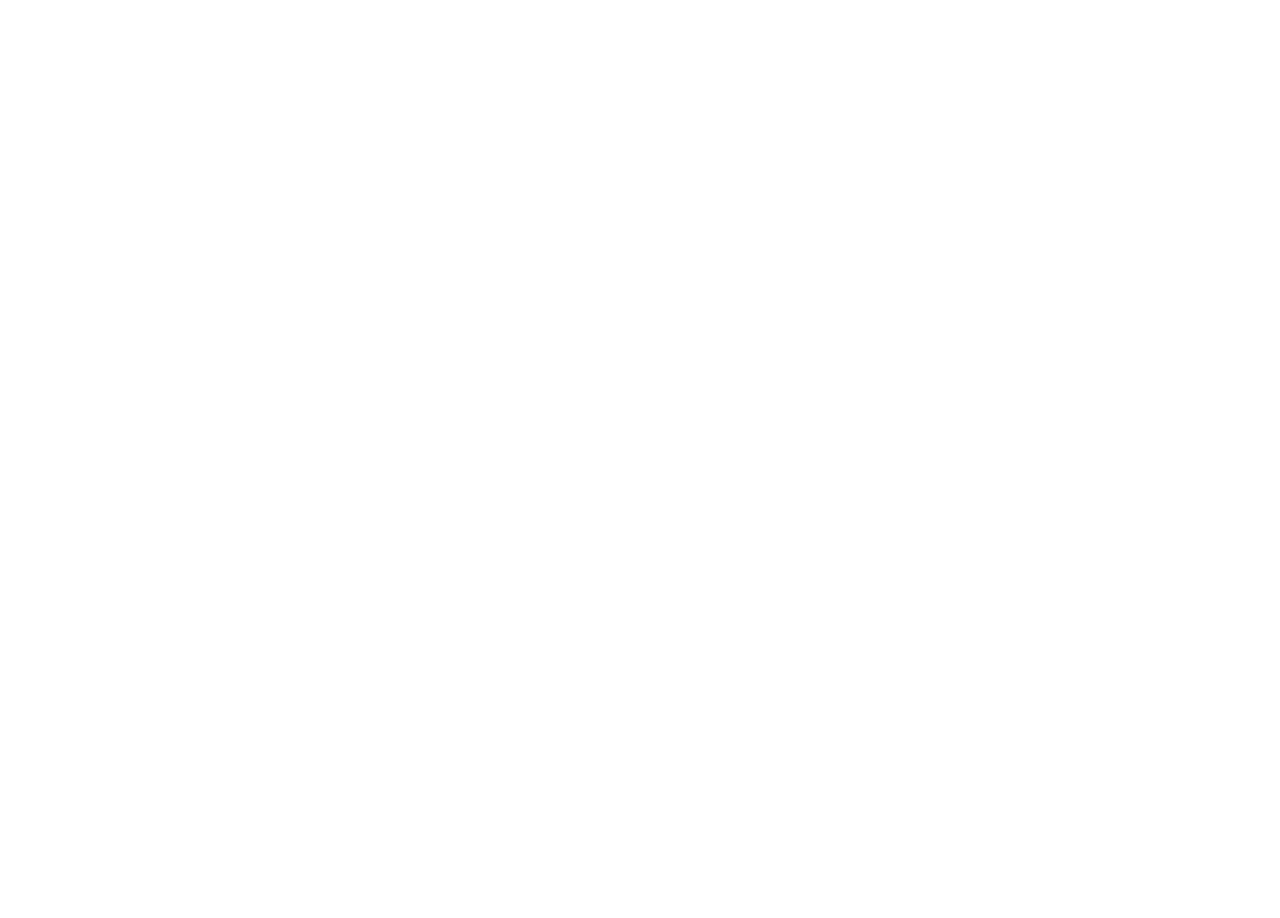
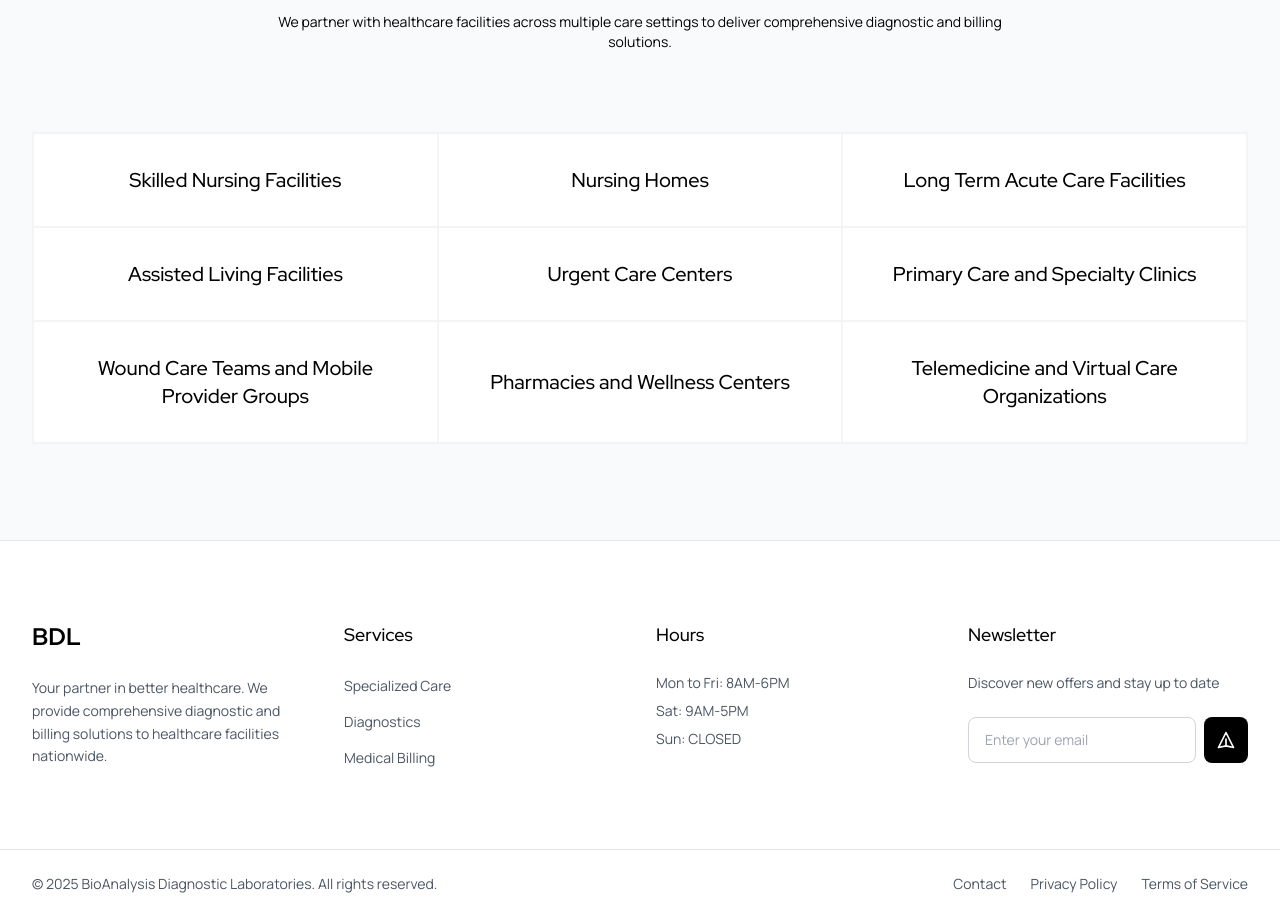
Before and after one commit to Abiddy/medical-lab, a Next.js app: page / in a window 1280 px wide. Shown: the part 3100-4018 px from the top of the page. Before the commit the page ends 2944 px from the top, so only its background shows below. Built offline with nearby package versions, Linux system fonts and the light colour scheme.

Commit message:
more commits

```diff
--- a/app/globals.css
+++ b/app/globals.css
@@ -95,6 +95,32 @@
   opacity: 0;
 }
 
+@keyframes fadeInOut {
+  0%, 100% {
+    opacity: 0.3;
+  }
+  50% {
+    opacity: 1;
+  }
+}
+
+.animate-fade-in-out {
+  animation: fadeInOut 2s ease-in-out infinite;
+}
+
+@keyframes fadeInOut {
+  0%, 100% {
+    opacity: 0.3;
+  }
+  50% {
+    opacity: 1;
+  }
+}
+
+.animate-fade-in-out {
+  animation: fadeInOut 2s ease-in-out infinite;
+}
+
 /* Red Hat Display Font Classes */
 .red-hat-display-light {
   font-family: "Red Hat Display", sans-serif;
--- a/app/layout.tsx
+++ b/app/layout.tsx
@@ -2,6 +2,7 @@
 import { Red_Hat_Display, Manrope } from 'next/font/google'
 import './globals.css'
 import LenisProvider from '@/components/LenisProvider'
+import FontLoader from '@/components/FontLoader'
 
 const redHatDisplay = Red_Hat_Display({
   weight: ['300', '400', '500', '600', '700', '800', '900'],
@@ -33,9 +34,11 @@
 @import url('https://fonts.googleapis.com/css2?family=Manrope:wght@200..800&family=Red+Hat+Display:ital,wght@0,300..900;1,300..900&display=swap');
 </style>
       <body>
-        <LenisProvider>
-          {children}
-        </LenisProvider>
+        <FontLoader>
+          <LenisProvider>
+            {children}
+          </LenisProvider>
+        </FontLoader>
       </body>
     </html>
   )
--- a/app/page.tsx
+++ b/app/page.tsx
@@ -2,6 +2,8 @@
 import Hero from '@/components/Hero'
 import Performance from '@/components/Performance'
 import Services from '@/components/Services'
+import WhoWeSupport from '@/components/WhoWeSupport'
+import Footer from '@/components/Footer'
 
 export default function Home() {
   return (
@@ -10,6 +12,8 @@
       <Hero />
       <Performance />
       <Services />
+      <WhoWeSupport />
+      <Footer />
     </main>
   )
 }
--- /dev/null
+++ b/components/FontLoader.tsx
@@ -0,0 +1,36 @@
+'use client'
+
+import { useEffect, useState } from 'react'
+
+export default function FontLoader({ children }: { children: React.ReactNode }) {
+  const [fontsLoaded, setFontsLoaded] = useState(false)
+
+  useEffect(() => {
+    // Check if fonts are ready
+    if (document.fonts && document.fonts.ready) {
+      document.fonts.ready.then(() => {
+        setFontsLoaded(true)
+      })
+    } else {
+      // Fallback: wait a bit and show content
+      setTimeout(() => {
+        setFontsLoaded(true)
+      }, 1000)
+    }
+  }, [])
+
+  if (!fontsLoaded) {
+    return (
+      <div className="fixed inset-0 bg-white flex items-center justify-center z-50">
+        <h1
+          className="animate-fade-in-out text-6xl md:text-8xl font-light text-black tracking-tight"
+          style={{ fontFamily: 'Red Hat Display, sans-serif' }}
+        >
+          BDL
+        </h1>
+      </div>
+    )
+  }
+
+  return <>{children}</>
+}
--- /dev/null
+++ b/components/Footer.tsx
@@ -0,0 +1,129 @@
+'use client'
+
+import { useState } from 'react'
+
+export default function Footer() {
+  const [email, setEmail] = useState('')
+
+  const handleSubmit = (e: React.FormEvent) => {
+    e.preventDefault()
+    // Handle newsletter signup
+    console.log('Newsletter signup:', email)
+    setEmail('')
+  }
+
+  return (
+    <footer className="bg-white border-t border-gray-200">
+      {/* Main Footer Content */}
+      <div className="max-w-7xl mx-auto px-6 lg:px-8 py-16 md:py-20">
+        <div className="grid grid-cols-1 md:grid-cols-2 lg:grid-cols-4 gap-12 lg:gap-8">
+
+          {/* Company Info */}
+          <div className="space-y-6">
+            <h3 className="red-hat-display-bold text-2xl text-black">BDL</h3>
+            <p className="manrope-regular text-sm text-gray-600 leading-relaxed">
+              Your partner in better healthcare. We provide comprehensive diagnostic and billing solutions to healthcare facilities nationwide.
+            </p>
+          </div>
+
+          {/* Services */}
+          <div className="space-y-6">
+            <h4 className="red-hat-display-medium text-lg text-black">Services</h4>
+            <ul className="space-y-3">
+              <li>
+                <a href="#" className="manrope-regular text-sm text-gray-600 hover:text-black transition-colors">
+                  Specialized Care
+                </a>
+              </li>
+              <li>
+                <a href="#" className="manrope-regular text-sm text-gray-600 hover:text-black transition-colors">
+                  Diagnostics
+                </a>
+              </li>
+              <li>
+                <a href="#" className="manrope-regular text-sm text-gray-600 hover:text-black transition-colors">
+                  Medical Billing
+                </a>
+              </li>
+            </ul>
+          </div>
+
+          {/* Hours */}
+          <div className="space-y-6">
+            <h4 className="red-hat-display-medium text-lg text-black">Hours</h4>
+            <div className="space-y-2">
+              <p className="manrope-regular text-sm text-gray-600">
+                Mon to Fri: 8AM-6PM
+              </p>
+              <p className="manrope-regular text-sm text-gray-600">
+                Sat: 9AM-5PM
+              </p>
+              <p className="manrope-regular text-sm text-gray-600">
+                Sun: CLOSED
+              </p>
+            </div>
+          </div>
+
+          {/* Newsletter */}
+          <div className="space-y-6">
+            <h4 className="red-hat-display-medium text-lg text-black">Newsletter</h4>
+            <p className="manrope-regular text-sm text-gray-600">
+              Discover new offers and stay up to date
+            </p>
+            <form onSubmit={handleSubmit} className="flex gap-2">
+              <input
+                type="email"
+                value={email}
+                onChange={(e) => setEmail(e.target.value)}
+                placeholder="Enter your email"
+                className="flex-1 px-4 py-3 border border-gray-300 rounded-lg text-sm manrope-regular focus:outline-none focus:border-gray-400 transition-colors"
+                required
+              />
+              <button
+                type="submit"
+                className="bg-black hover:bg-gray-800 text-white p-3 rounded-lg transition-colors"
+                aria-label="Subscribe"
+              >
+                <svg
+                  className="w-5 h-5"
+                  fill="none"
+                  stroke="currentColor"
+                  viewBox="0 0 24 24"
+                >
+                  <path
+                    strokeLinecap="round"
+                    strokeLinejoin="round"
+                    strokeWidth={2}
+                    d="M12 19l9 2-9-18-9 18 9-2zm0 0v-8"
+                  />
+                </svg>
+              </button>
+            </form>
+          </div>
+        </div>
+      </div>
+
+      {/* Bottom Footer */}
+      <div className="border-t border-gray-200">
+        <div className="max-w-7xl mx-auto px-6 lg:px-8 py-6">
+          <div className="flex flex-col md:flex-row justify-between items-center gap-4">
+            <p className="manrope-regular text-sm text-gray-600">
+              © {new Date().getFullYear()} BioAnalysis Diagnostic Laboratories. All rights reserved.
+            </p>
+            <div className="flex gap-6">
+              <a href="#" className="manrope-regular text-sm text-gray-600 hover:text-black transition-colors">
+                Contact
+              </a>
+              <a href="#" className="manrope-regular text-sm text-gray-600 hover:text-black transition-colors">
+                Privacy Policy
+              </a>
+              <a href="#" className="manrope-regular text-sm text-gray-600 hover:text-black transition-colors">
+                Terms of Service
+              </a>
+            </div>
+          </div>
+        </div>
+      </div>
+    </footer>
+  )
+}
--- /dev/null
+++ b/components/WhoWeSupport.tsx
@@ -0,0 +1,77 @@
+'use client'
+
+import { useEffect, useRef, useState } from 'react'
+
+const facilities = [
+  'Skilled Nursing Facilities',
+  'Nursing Homes',
+  'Long Term Acute Care Facilities',
+  'Assisted Living Facilities',
+  'Urgent Care Centers',
+  'Primary Care and Specialty Clinics',
+  'Wound Care Teams and Mobile Provider Groups',
+  'Pharmacies and Wellness Centers',
+  'Telemedicine and Virtual Care Organizations'
+]
+
+function FacilityCard({ facility, index }: { facility: string; index: number }) {
+  const [isVisible, setIsVisible] = useState(false)
+  const ref = useRef<HTMLDivElement>(null)
+
+  useEffect(() => {
+    const observer = new IntersectionObserver(
+      ([entry]) => {
+        if (entry.isIntersecting) {
+          setIsVisible(true)
+          observer.disconnect()
+        }
+      },
+      { threshold: 0.1 }
+    )
+
+    if (ref.current) {
+      observer.observe(ref.current)
+    }
+
+    return () => observer.disconnect()
+  }, [])
+
+  return (
+    <div
+      ref={ref}
+      className={`bg-white border border-[0.1px] border-gray-100 p-8 flex items-center justify-center text-center transition-all duration-700 hover:bg-gray-100 ${
+        isVisible ? 'opacity-100 translate-y-0' : 'opacity-0 translate-y-8'
+      }`}
+      style={{ transitionDelay: `${index * 0.05}s` }}
+    >
+      <h3 className="red-hat-display-medium text-lg md:text-xl text-black">
+        {facility}
+      </h3>
+    </div>
+  )
+}
+
+export default function WhoWeSupport() {
+  return (
+    <section className="relative bg-gray-50 py-24 px-6 lg:px-8">
+      <div className="max-w-7xl mx-auto">
+        {/* Section Title */}
+        <div className="text-center mb-16 md:mb-20">
+          <h2 className="red-hat-display-light text-4xl md:text-5xl font-light text-black mb-6">
+            Who We Support
+          </h2>
+          <p className="manrope-regular text-small md:text-sm text-black max-w-3xl mx-auto">
+            We partner with healthcare facilities across multiple care settings to deliver comprehensive diagnostic and billing solutions.
+          </p>
+        </div>
+
+        {/* Facilities Grid */}
+        <div className="grid grid-cols-1 md:grid-cols-2 lg:grid-cols-3 border border-gray-100 border-[0.1px]">
+          {facilities.map((facility, index) => (
+            <FacilityCard key={index} facility={facility} index={index} />
+          ))}
+        </div>
+      </div>
+    </section>
+  )
+}
```
